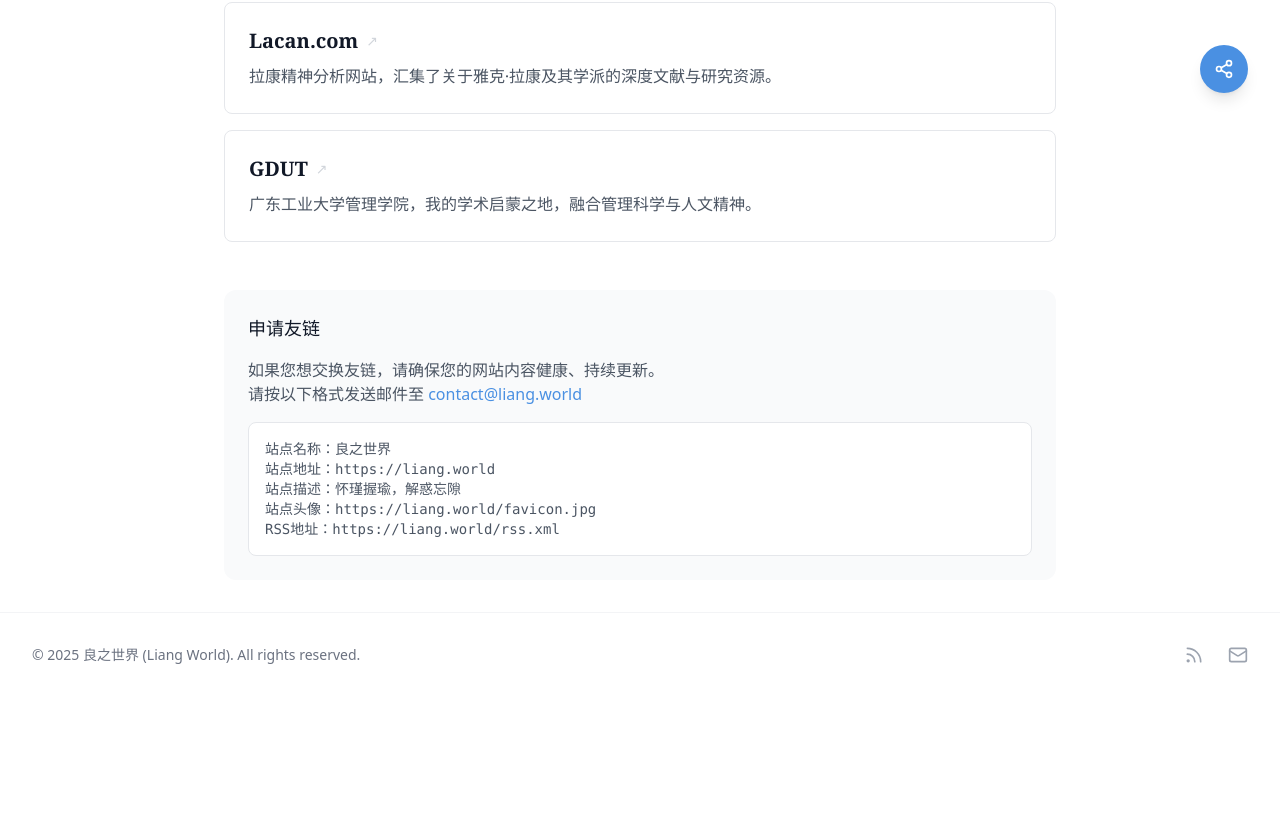
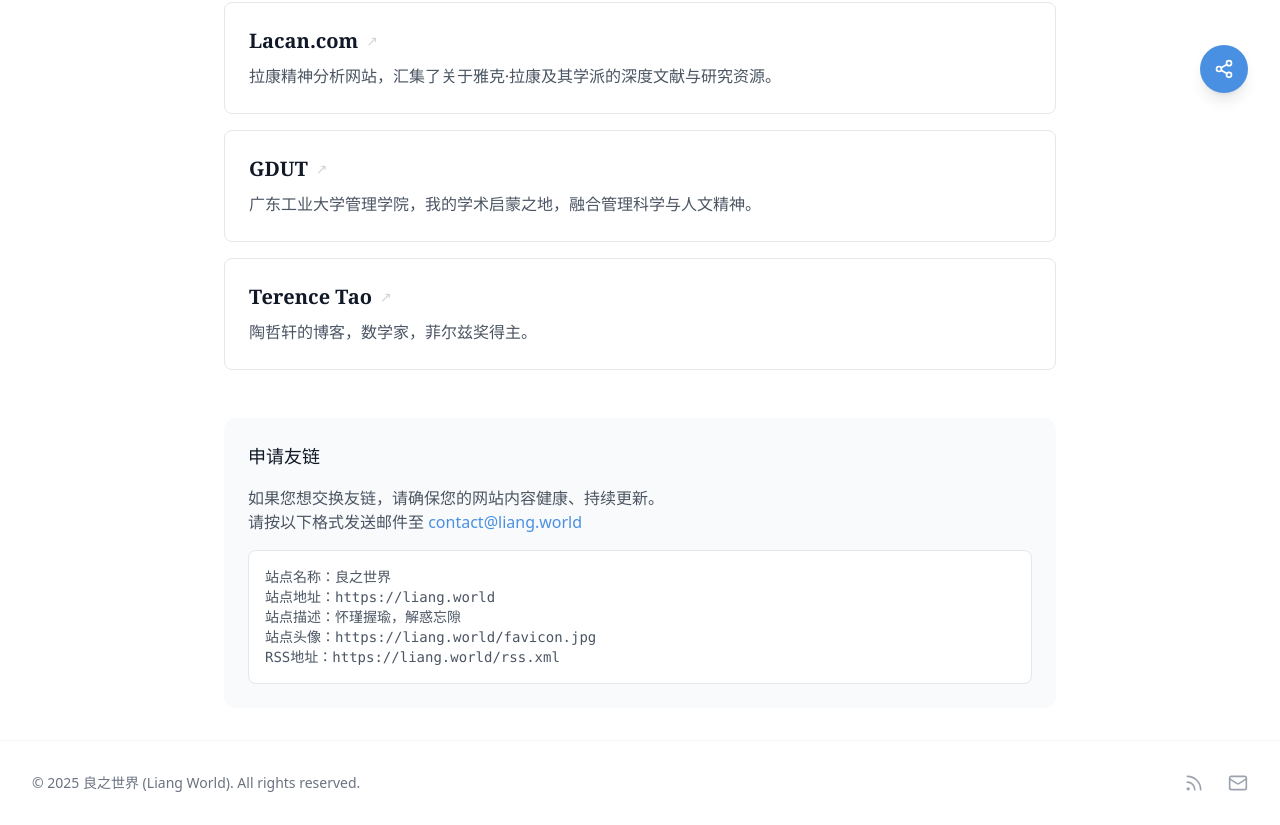
Before and after one commit to qaz20011230/blog, a React (Vite) app: page /links in a window 1280 px wide. Shown: the part 675-1500 px from the top of the page. Before the commit the page ends 1372 px from the top, so only its background shows below. Built offline with nearby package versions, Linux system fonts and the light colour scheme.

Commit message:
feat: add friend link for Terence Tao

```diff
--- a/src/pages/Links.tsx
+++ b/src/pages/Links.tsx
@@ -37,6 +37,11 @@
     name: 'GDUT',
     url: 'https://glxy.gdut.edu.cn/',
     description: '广东工业大学管理学院，我的学术启蒙之地，融合管理科学与人文精神。',
+  },
+  {
+    name: 'Terence Tao',
+    url: 'https://terrytao.wordpress.com/',
+    description: '陶哲轩的博客，数学家，菲尔兹奖得主。',
   },
 ];
 
```
